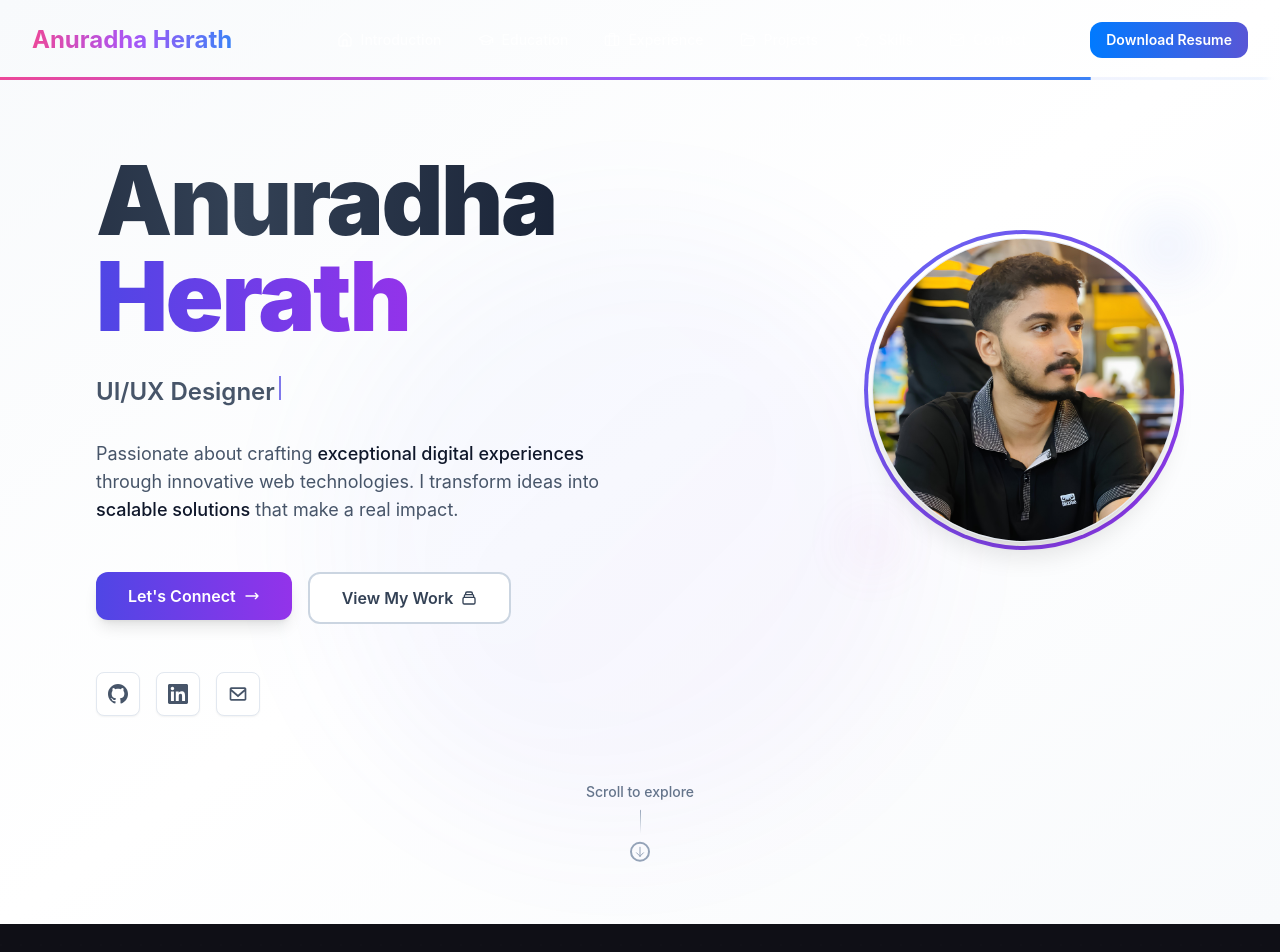
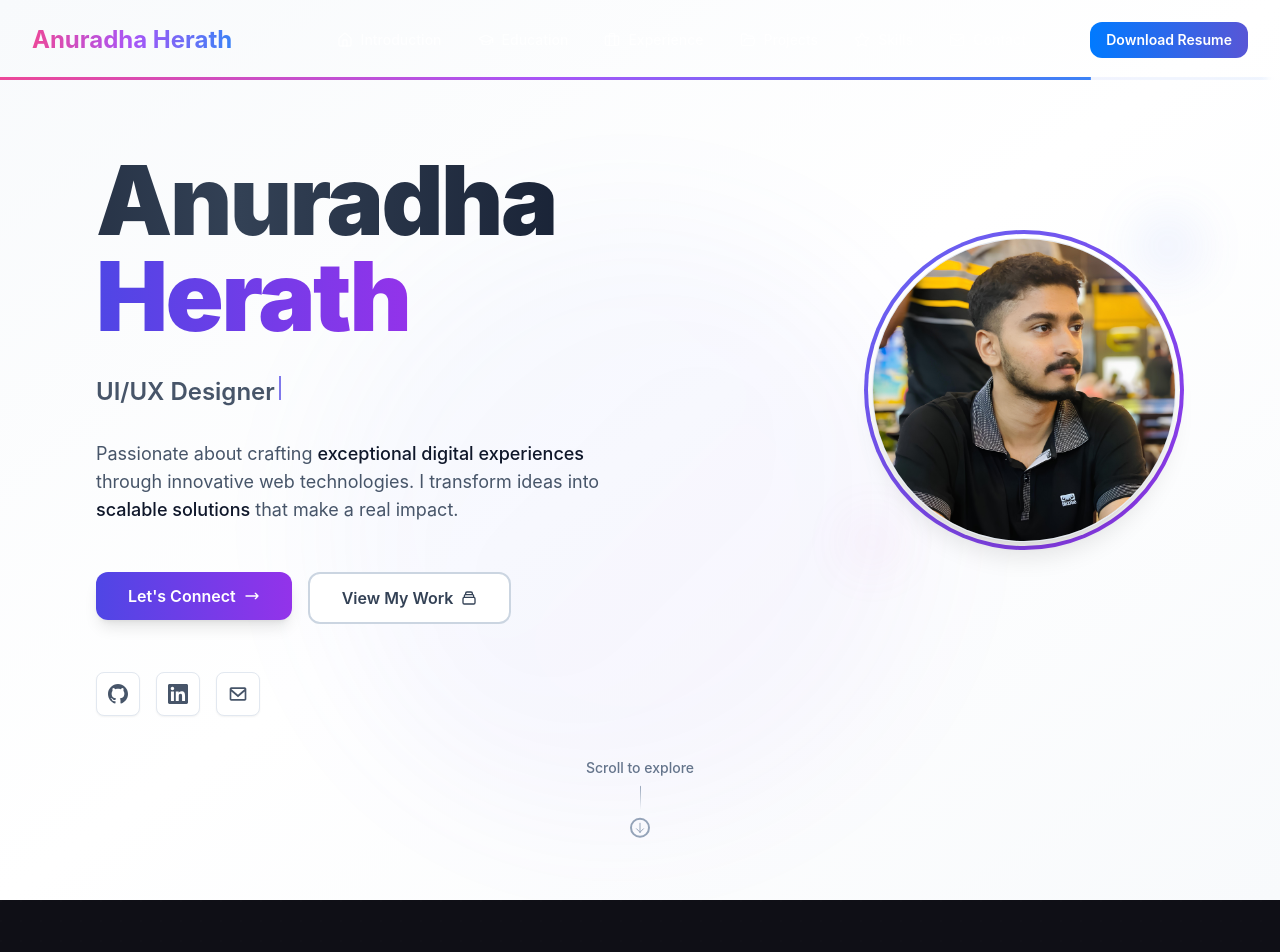
Before and after one commit to Anuradha-Herath/Portfolio, a Next.js app: page / in a window 1280 px wide. Shown: the top 952 px of the page. Built offline with nearby package versions, Linux system fonts and the light colour scheme.

Commit message:
fix: adjust scroll indicator styles for improved spacing and layout

```diff
--- a/components/(portfolio)/sections/HeroSection.tsx
+++ b/components/(portfolio)/sections/HeroSection.tsx
@@ -354,7 +354,7 @@ export function HeroSection() {
 
         {/* Simplified Scroll Indicator */}
         <motion.div
-          className="flex justify-center mt-12 lg:mt-16"
+          className="flex justify-center mt-8 lg:mt-10"
           initial={{ opacity: 0, y: 10 }}
           animate={{ opacity: 1, y: 0 }}
           transition={{ delay: 1, duration: 0.6 }}
```
